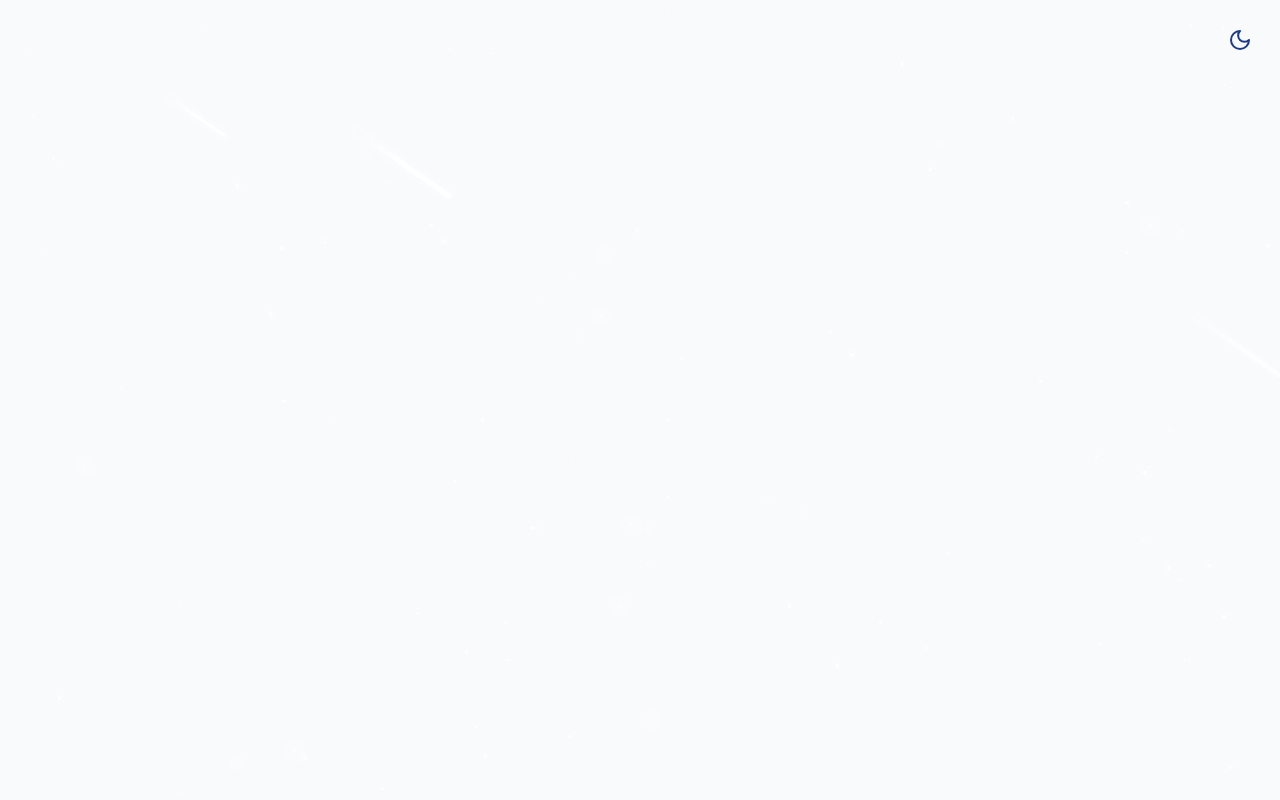
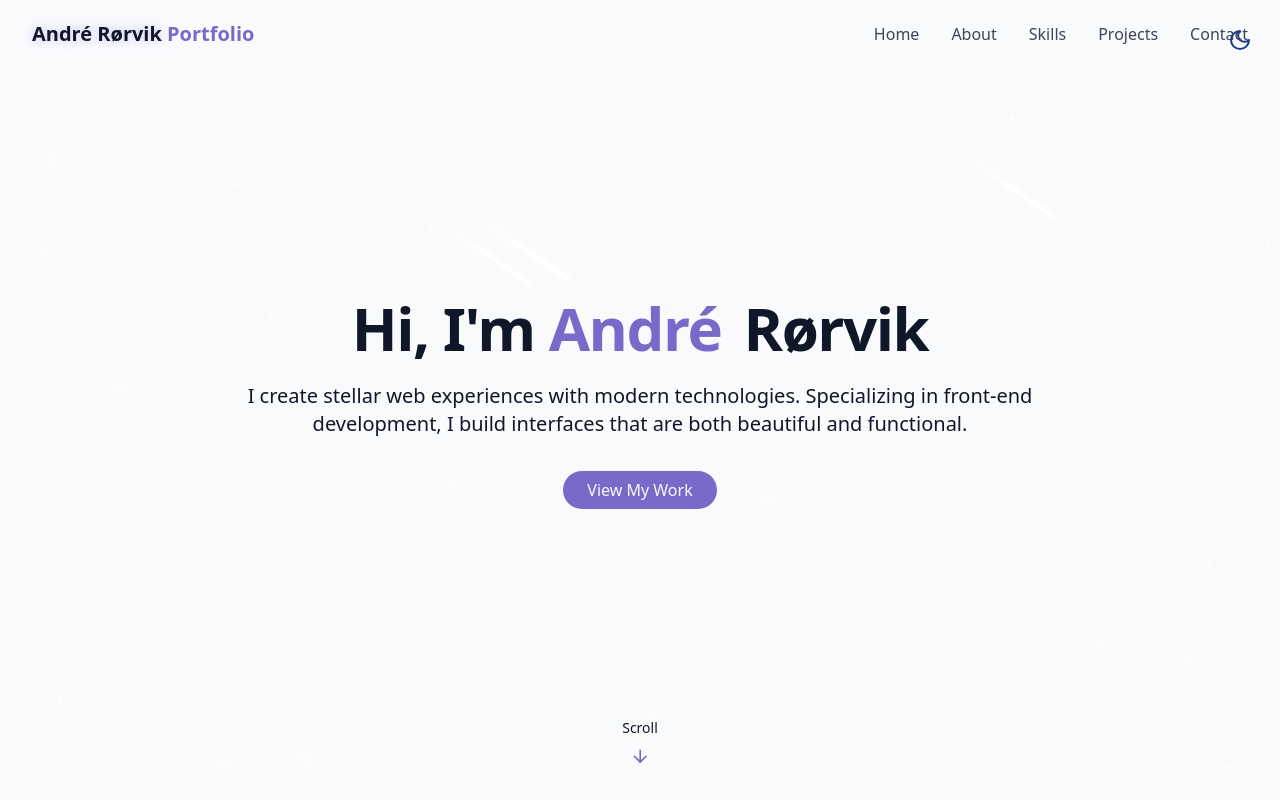
Before and after one commit to andrerorvik/Portfolio, a React (Vite) app: page / in a window 1280 px wide. Built offline with nearby package versions, Linux system fonts and the light colour scheme.

Commit message:
added hero section

```diff
--- /dev/null
+++ b/src/components/HeroSection.jsx
@@ -0,0 +1,43 @@
+import { ArrowDown } from "lucide-react";
+
+export const HeroSection = () => {
+  return (
+    <section
+      id="hero"
+      className="relative min-h-screen flex flex-col items-center justify-center px-4"
+    >
+      <div className="container max-w-4xl mx-auto text-center z-10">
+        <div className="space-y-6">
+          <h1 className="text-4xl md:text-6xl font-bold tracking-tight">
+            <span className="opacity-0 animate-fade-in"> Hi, I'm</span>
+            <span className="text-primary opacity-0 animate-fade-in-delay-1">
+              {" "}
+              André
+            </span>
+            <span className="text-gradient ml-2 opacity-0 animate-fade-in-delay-2">
+              {" "}
+              Rørvik
+            </span>
+          </h1>
+
+          <p className="text-lg md:text-xl text-muted-foreground max-2-2xl mx-auto opacity-0 animate-fade-in-delay-3">
+            I create stellar web experiences with modern technologies.
+            Specializing in front-end development, I build interfaces that are
+            both beautiful and functional.
+          </p>
+
+          <div className="pt-4 opacity-0 animate-fade-in-delay-4">
+            <a href="#projects" className="cosmic-button">
+              View My Work
+            </a>
+          </div>
+        </div>
+      </div>
+
+      <div className="absolute bottom-8 left-1/2 transform -translate-x-1/2 flex flex-col items-center animate-bounce">
+        <span className="text-sm text-muted-foreground mb-2"> Scroll </span>
+        <ArrowDown className="h-5 w-5 text-primary" />
+      </div>
+    </section>
+  );
+};
--- /dev/null
+++ b/src/components/Navbar.jsx
@@ -0,0 +1,91 @@
+import { cn } from "@/lib/utils";
+import { Menu, X } from "lucide-react";
+import { useEffect, useState } from "react";
+
+const navItems = [
+  { name: "Home", href: "#hero" },
+  { name: "About", href: "#about" },
+  { name: "Skills", href: "#skills" },
+  { name: "Projects", href: "#projects" },
+  { name: "Contact", href: "#contact" },
+];
+
+export const Navbar = () => {
+  const [isScrolled, setIsScrolled] = useState(false);
+  const [isMenuOpen, setIsMenuOpen] = useState(false);
+
+  useEffect(() => {
+    const handleScroll = () => {
+      setIsScrolled(window.screenY > 10);
+    };
+
+    window.addEventListener("scroll", handleScroll);
+    return () => window.removeEventListener("scroll", handleScroll);
+  }, []);
+  return (
+    <nav
+      className={cn(
+        "fixed w-full z-40 transition-all duration-300",
+        isScrolled ? "py-3 bg-background/80 backdrop-blur-md shadow-xs" : "py-5"
+      )}
+    >
+      <div className="container flex items-center justify-between">
+        <a
+          className="text-xl font-bold text-primary flex items-center"
+          href="#hero"
+        >
+          <span className="relative z-10">
+            <span className="text-glow text-foreground"> André Rørvik </span>{" "}
+            Portfolio
+          </span>
+        </a>
+
+        {/* desktop nav */}
+        <div className="hidden md:flex space-x-8">
+          {navItems.map((item, key) => (
+            <a
+              key={key}
+              href={item.href}
+              className="text-foreground/80 hover:text-primary transition-colors duration-300"
+            >
+              {item.name}
+            </a>
+          ))}
+        </div>
+
+        {/* mobile nav */}
+
+        <button
+          onClick={() => setIsMenuOpen((prev) => !prev)}
+          className="md:hidden p-2 text-foreground z-50"
+          aria-label={isMenuOpen ? "Close Menu" : "Open Menu"}
+        >
+          {isMenuOpen ? <X size={24} /> : <Menu size={24} />}{" "}
+        </button>
+
+        <div
+          className={cn(
+            "fixed inset-0 bg-background/95 backdroup-blur-md z-40 flex flex-col items-center justify-center",
+            "transition-all duration-300 md:hidden",
+            isMenuOpen
+              ? "opacity-100 pointer-events-auto"
+              : "opacity-0 pointer-events-none"
+          )}
+        >
+          <div className="flex flex-col space-y-8 text-xl">
+            {navItems.map((item, key) => (
+              <a
+                key={key}
+                href={item.href}
+                className="text-foreground/80 hover:text-primary transition-colors duration-300"
+                onClick={() => setIsMenuOpen(false)}
+              >
+                {item.name}
+              </a>
+            ))}
+          </div>
+        </div>
+      </div>
+    </nav>
+  );
+};
--- a/src/pages/Home.jsx
+++ b/src/pages/Home.jsx
@@ -1,5 +1,7 @@
 import { ThemeToggle } from "../components/ThemeToggle";
 import { StarBackground } from "@/components/StarBackground";
+import { Navbar } from "@/components/Navbar";
+import { HeroSection } from "@/components/HeroSection";
 
 export const Home = () => {
     return (
@@ -9,13 +11,13 @@
         {/* Star background */}
         <StarBackground />
         {/* Navbar */}
-
+        <Navbar />
         {/* Main content */}
+        <main>
+            <HeroSection />
+        </main>
 
         {/* Footer */}
-
-
-
 
     </div>
     );
```
